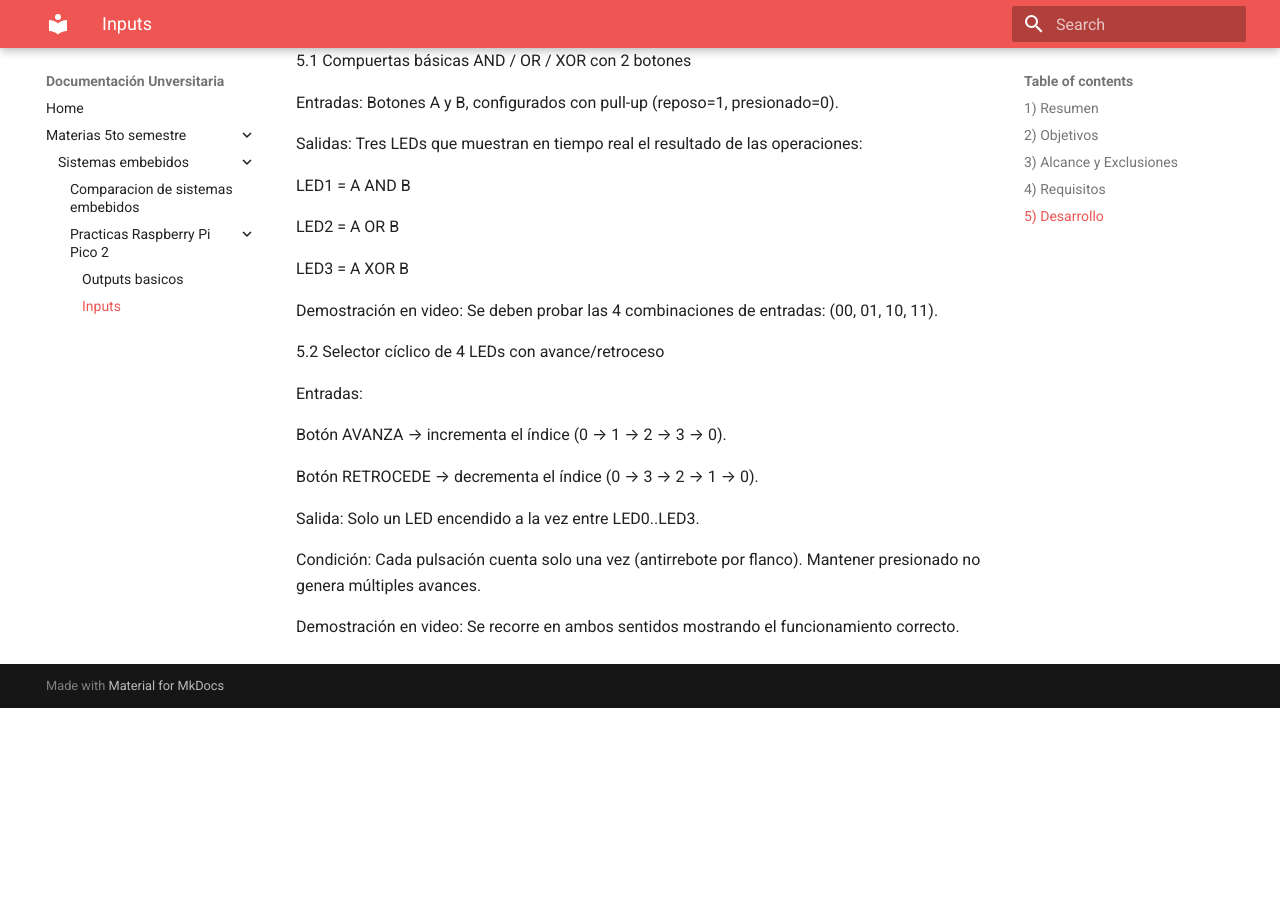
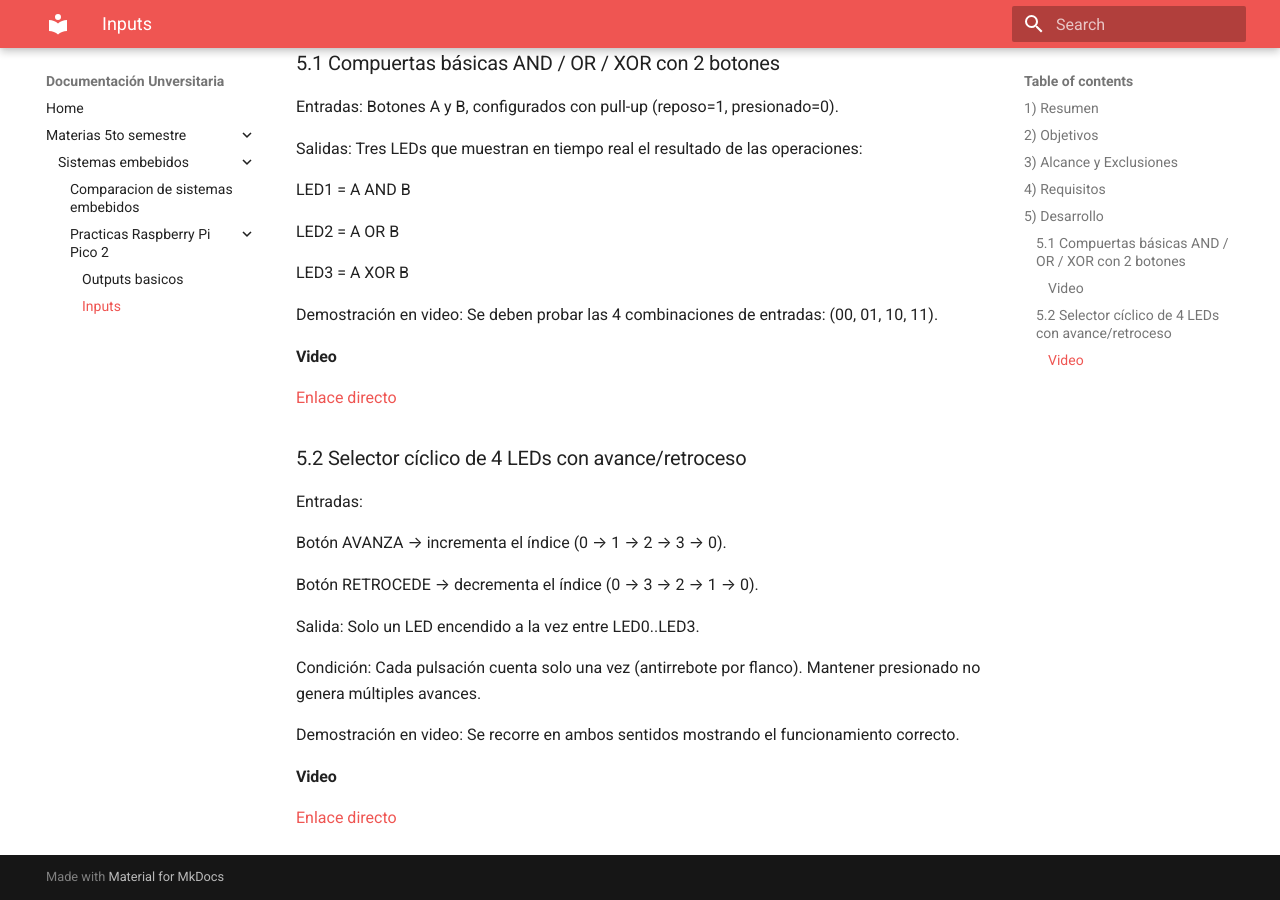
Before and after one commit to ZAFK28/PortafolioZarate, an MkDocs documentation site: the page built from docs/Inputs.md, in a window 1280 px wide and 900 px high, scrolled down 1900 px. Built offline with MkDocs 1.6.1 and Material for MkDocs 9.7.7, drawn with Linux system fonts in a browser that asks for light colours; before the commit the page ends 2608 px from its top, so only the background shows below that.

Commit message:
Actualizacion

```diff
--- a/docs/Inputs.md
+++ b/docs/Inputs.md
@@ -75,7 +75,7 @@ Antirrebote por software (detección de flanco).
 Programación básica en MicroPython.
 
 ## 5) Desarrollo
-5.1 Compuertas básicas AND / OR / XOR con 2 botones
+### 5.1 Compuertas básicas AND / OR / XOR con 2 botones
 
 Entradas: Botones A y B, configurados con pull-up (reposo=1, presionado=0).
 
@@ -88,8 +88,9 @@ LED2 = A OR B
 LED3 = A XOR B
 
 Demostración en video: Se deben probar las 4 combinaciones de entradas: (00, 01, 10, 11).
-
-5.2 Selector cíclico de 4 LEDs con avance/retroceso
+#### Video
+[Enlace directo](https://youtube.com/shorts/Svp_Ctx2cuk?si=vYLxuer2qodYCQAW)
+### 5.2 Selector cíclico de 4 LEDs con avance/retroceso
 
 Entradas:
 
@@ -102,3 +103,5 @@ Salida: Solo un LED encendido a la vez entre LED0..LED3.
 Condición: Cada pulsación cuenta solo una vez (antirrebote por flanco). Mantener presionado no genera múltiples avances.
 
 Demostración en video: Se recorre en ambos sentidos mostrando el funcionamiento correcto.
+#### Video
+[Enlace directo](https://youtube.com/shorts/twmNGeeP-nU?si=mZBkW5TyqbBxRJ5B)
```
